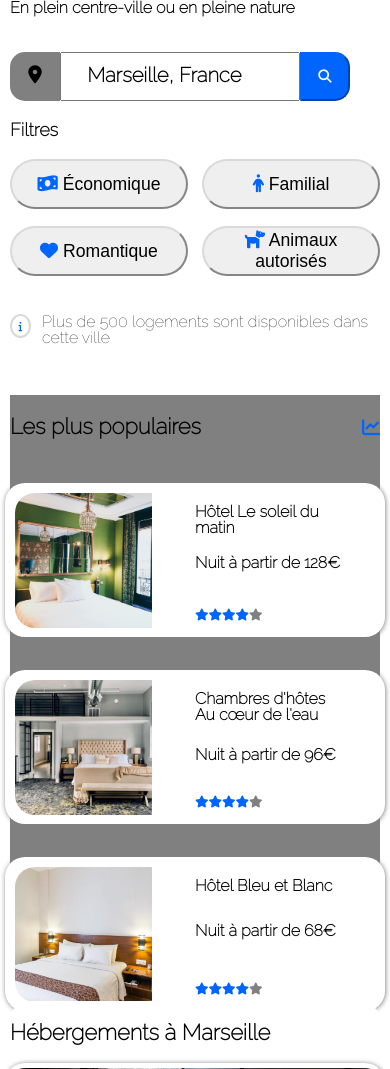
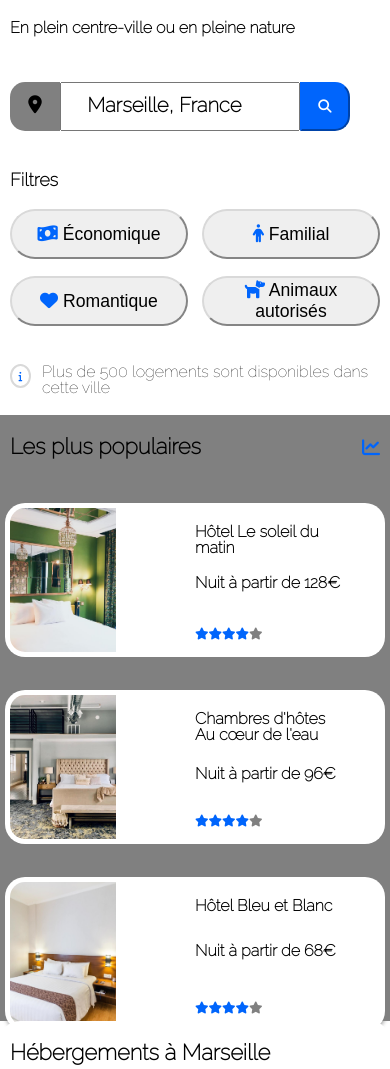
Before and after one commit to delahocheemmanuel/site--booki, a plain HTML site: page index.html in a window 390 px wide. Shown: the part 219-1288 px from the top of the page. Drawn offline with Linux system fonts and the light colour scheme.

```diff
--- a/style.css
+++ b/style.css
@@ -237,7 +237,6 @@ form input {
     border-top-left-radius: 15px;
     border-bottom-left-radius: 15px;
     text-align: center;
-
 }
 #header__search--icon i {
     padding-top: 13px;
@@ -464,7 +463,7 @@ span.graph {
     background-color: white;
     border-radius: 20px;
     margin-bottom: 33px;
-    padding:5px;
+    padding: 5px;
     box-shadow: 0.5px 0.5px 5px grey;
 }
 .mostpopular--title-price-star {
@@ -483,7 +482,6 @@ span.graph {
     width: 137px;
     height: 144px;
     border-radius: 15px 0px 0px 15px;
-
 }
 
 .mostpopular--star {
@@ -596,7 +594,7 @@ footer a {
 
 @media screen and (max-width: 992px) {
     body {
-        padding: 0px 0px 0px 0px;
+        padding: 48px 72px 0px 72px;
     }
 
     nav li {
@@ -621,7 +619,6 @@ footer a {
         width: 100%;
     }
     #harboring__marseille__lodging {
-
     }
     #harboring__mostpopular {
         display: flex;
@@ -647,12 +644,13 @@ footer a {
         display: flex;
         flex-direction: row;
         flex-wrap: wrap;
-        justify-content: space-between;
+
         align-items: center;
+
         margin-bottom: 30px;
     }
     .mostpopular__lodging {
-        max-width: 252px;
+        width: 252px;
         height: 144px;
     }
     .mostpopular--title {
@@ -664,13 +662,8 @@ footer a {
         padding-top: 7px;
     }
     .mostpopular__lodging img {
-        object-fit: cover;
-        max-width: 100px;
-        height: 135px;
-        border-top-left-radius: 20px;
-        border-bottom-left-radius: 20px;
-        border: 5px;
-        margin: 5px;
+        width: 106px;
+        height: 144px;
     }
     .mostpopular--title-price-star {
         max-width: 100px;
@@ -700,29 +693,36 @@ footer a {
 
 @media screen and (max-width: 768px) {
     body {
+        margin: 0 auto;
+        padding: 0px 0px 0px 0px;
     }
-    header{
-      padding: 10px 10px 10px 10px;
+    #header__title1,
+    #header__title2,
+    #header__search,
+    #header__filter,
+    #header__info{
+        padding:10px;
     }
+
     main {
+        margin: 0 auto;
         display: flex;
         flex-direction: column;
         justify-content: space-between;
         max-height: 3950px;
-        padding: 10px 10px 10px 10px;
     }
     #header__title1 {
-      margin-top: 56px;
+        margin-top: 56px;
         margin-bottom: 13px;
     }
-    #header__title2{
-      padding-bottom: 36px;
+    #header__title2 {
+        padding-bottom: 36px;
     }
     #header__nav {
         display: flex;
         flex-direction: column;
         align-items: center;
-
+        padding-top: 10px;
     }
     #header__logo {
         margin-bottom: 48px;
@@ -766,8 +766,6 @@ footer a {
         background: #0065fc;
     }
 
-
-
     #header__search {
         width: 100%;
         max-height: 49px;
@@ -797,7 +795,6 @@ footer a {
         padding-bottom: 50px;
     }
     #header__filter button {
-
     }
     .filter__choice {
         display: grid;
@@ -810,8 +807,8 @@ footer a {
     .filter__choice i {
         font-size: 18px;
     }
-    #header__info{
-      padding-top:73px ;
+    #header__info {
+        padding-top: 73px;
     }
     #harboring {
         display: flex;
@@ -823,7 +820,8 @@ footer a {
     #harboring__mostpopular {
         width: 100%;
         max-width: 880px;
-        margin: 0 auto;
+        margin-right: 0px;
+        margin-left: 0px;
         margin-top: 17px;
         max-height: 580px;
         padding-bottom: 26px;
@@ -837,18 +835,19 @@ footer a {
         background-color: grey;
     }
     .mostpopular__lodging {
-        width: 100%;
-        max-width: 100%;
+        width: 95%;
     }
     #mostpopular__title-icon {
         margin-left: 0px;
         margin-right: 0px;
         margin-bottom: 20px;
+        padding-left: 10px;
+        padding-right: 10px;
     }
     .mostpopular__lodging img {
         object-fit: cover;
         max-width: 137px;
-        height: 135px;
+        height: 144px;
     }
     .mostpopular--title-price-star {
         max-width: 100%;
@@ -861,11 +860,13 @@ footer a {
     #harboring--title {
         margin-left: 0px;
         margin-bottom: 20px;
+        padding-left: 10px;
     }
     #harboring__marseille {
         display: flex;
         flex-direction: column;
         justify-content: space-around;
+
         max-height: 2500px;
 
         background-color: white;
@@ -875,7 +876,9 @@ footer a {
         flex-direction: column;
         flex-wrap: nowrap;
         justify-content: space-around;
-        width: 100%;
+
+        padding: 10px;
+        width: 95%;
     }
     .lodging {
         width: 100%;
@@ -892,6 +895,7 @@ footer a {
         display: flex;
         flex-direction: column;
         justify-content: space-between;
+        padding: 10px;
     }
     #activity__marseille {
         display: flex;
```
